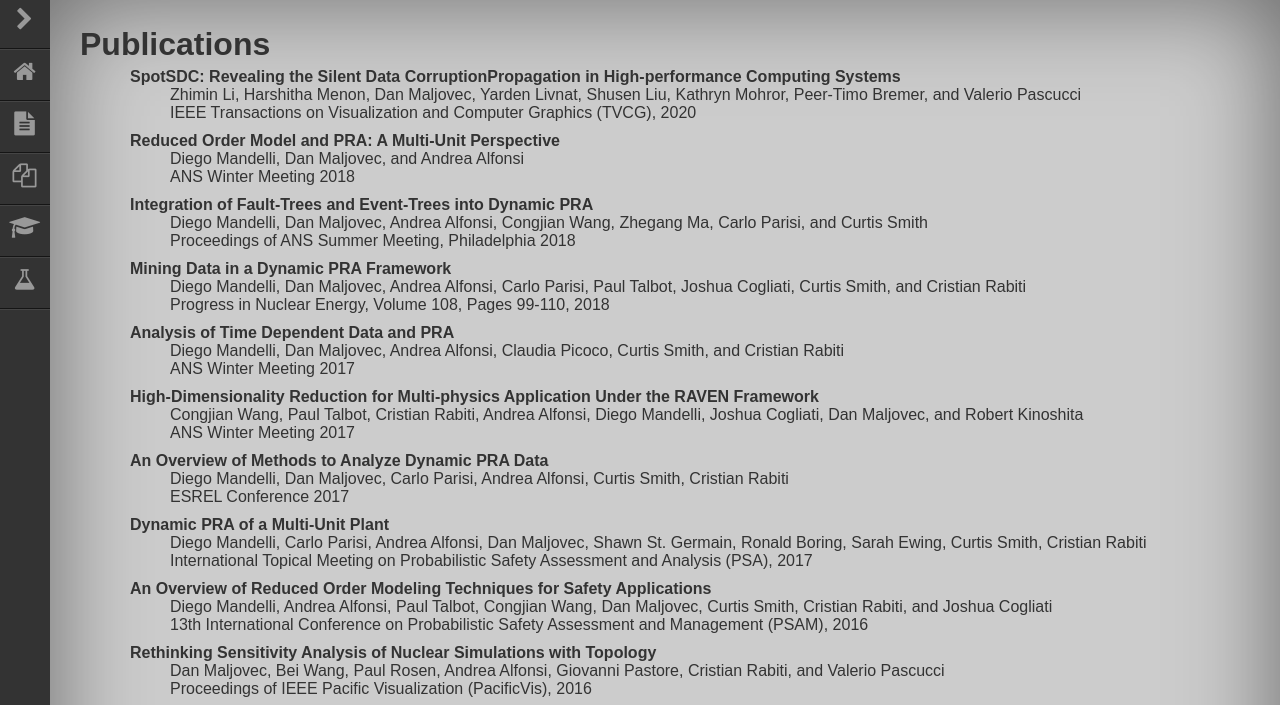
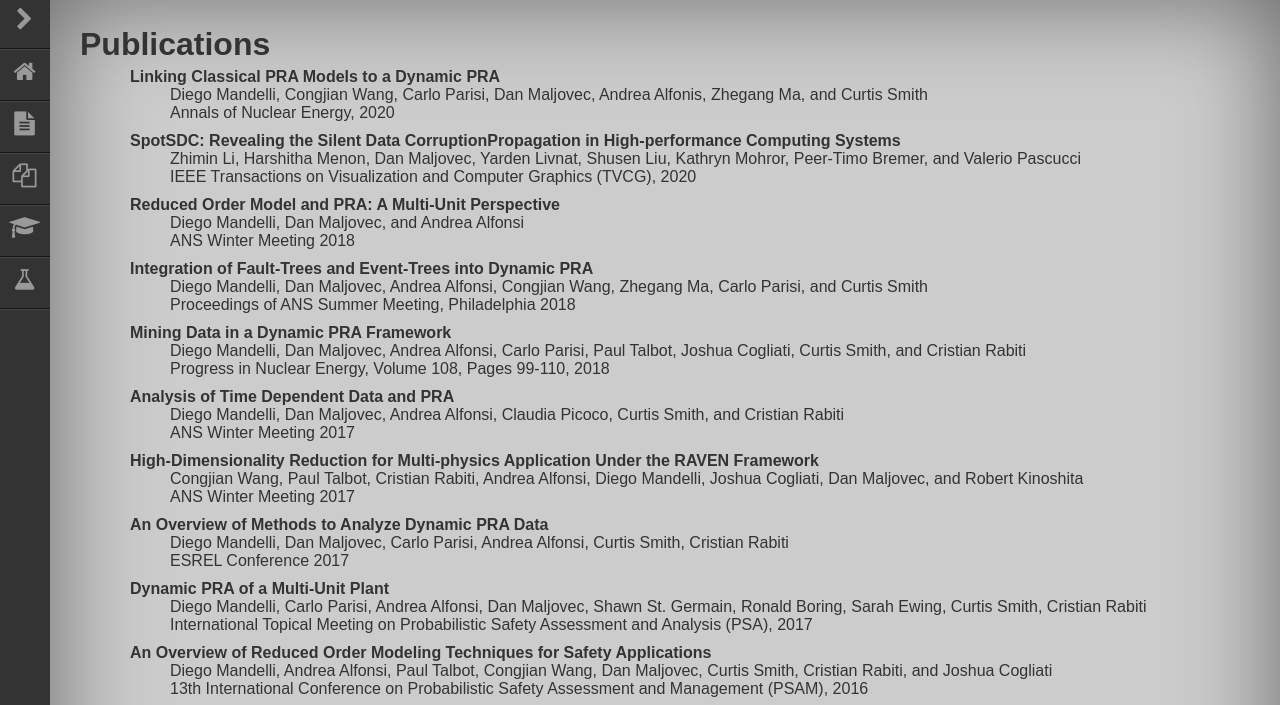
Before and after one commit to maljovec/maljovec.github.io, a plain HTML site: page pubs.html in a window 1280 px wide. Shown: the part 56-761 px from the top of the page. Drawn offline with nearby package versions, Linux system fonts and the light colour scheme.

Commit message:
Add latest publication from INL

```diff
--- a/pubs.html
+++ b/pubs.html
@@ -36,6 +36,11 @@
         <div id="site-body" style="min-height: 100vh;">
         <h1 class="title">Publications</h1>
           <dl class="content" id="publications">
+            <dt>Linking Classical PRA Models to a Dynamic PRA</dt>
+            <dd>
+                Diego Mandelli, Congjian Wang, Carlo Parisi, Dan Maljovec, Andrea Alfonis, Zhegang Ma, and Curtis Smith <br />
+                Annals of Nuclear Energy, 2020
+            </dd>
             <dt>SpotSDC: Revealing the Silent Data CorruptionPropagation in High-performance Computing Systems</dt>
             <dd>
                 Zhimin Li, Harshitha Menon, Dan Maljovec, Yarden Livnat, Shusen Liu, Kathryn Mohror, Peer-Timo Bremer, and Valerio Pascucci <br />
```
